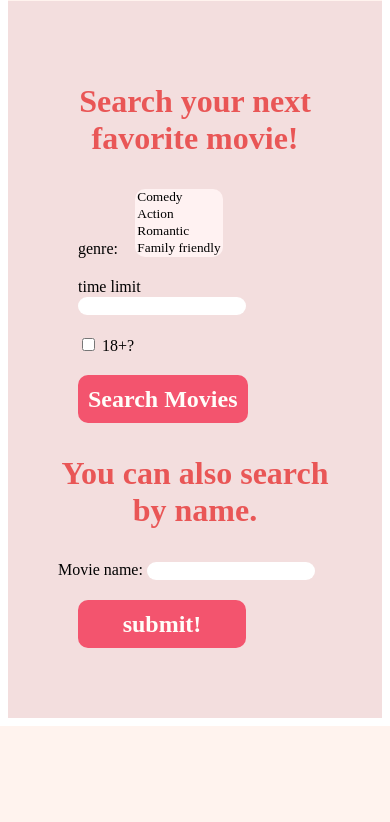
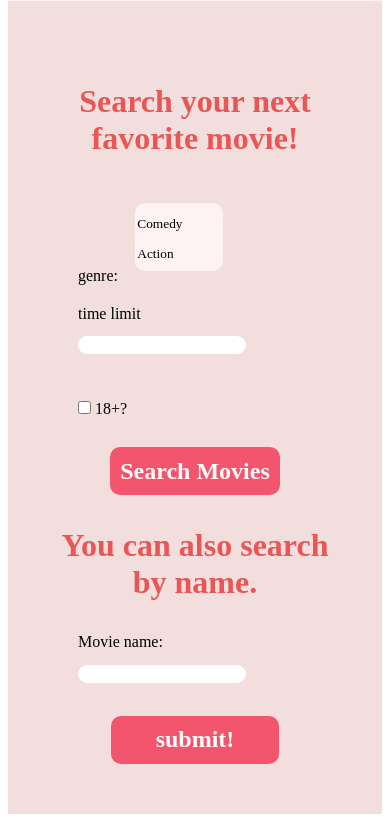
Before and after one commit to noam-y/First-Sight, a Flask app: page / in a window 390 px wide. Shown: the part 1013-1835 px from the top of the page. Before the commit the page ends 1739 px from the top, so only its background shows below. Run offline with Flask 2, Linux system fonts and the light colour scheme; some web fonts are replaced.

Commit message:
Tweaked design to made it more responsive.

```diff
--- a/static/styles/generic-style.css
+++ b/static/styles/generic-style.css
@@ -31,6 +31,10 @@
 
 }
 
+.scrollable{
+    background-color: #fff3ee;
+}
+
 @media screen and (min-width: 600px){
     body{
         display: flex;
@@ -61,4 +65,9 @@
         margin-bottom: 0em;
     }
 
+    .scrollable{
+        max-width: 80%;
+        min-width: 50%;
+    }
+
 }
--- a/static/styles/search-page-style.css
+++ b/static/styles/search-page-style.css
@@ -19,9 +19,6 @@
     flex-flow:column wrap;
 }
 
-.property{
-    margin: 10px 00x
-}
 
 .scrollable{
     display: block;
@@ -61,11 +58,11 @@
     color: #fffdf9;
     font-weight: bold;
     padding:10px;
-    margin: 20px;
     align-self: flex-end;
     font-family: 'Piazzolla', serif;
     font-size: 1.5em;
     display: block;
+    margin:auto;
 
 
 }
@@ -115,6 +112,11 @@
     background-color: #abbcf1;
     transition: all 0.45s ease;
 
+}
+
+form *{
+    align-self: center;
+    margin: 1em auto 1em auto;
 }
 
 
@@ -169,10 +171,7 @@
     }
 
 
-    .property{
-        margin: 10px 00x;
-        display:inline-block;
-    }
+
 
     .scrollable{
         display: flex;
--- a/static/styles/specific-display.css
+++ b/static/styles/specific-display.css
@@ -27,10 +27,13 @@
 
     .scrollable{
         padding: 1em;
+        max-width: 70%;
     }
 
 
-
+    .scrollable *{
+        padding:20px;
+    }
 
 
     .overview{
--- a/templates/index.html
+++ b/templates/index.html
@@ -63,9 +63,12 @@
 
             <h3>You can also search by name.</h3>
             <form action="{{url_for('movie_search')}}" method="POST">
-                <label>Movie name:</label>
-                <input type="text" name="searchtext">
-                <input type="submit"  id="submitbutton" value="submit!">
+                <div class="property">
+                    <label>Movie name:</label>
+                    <input type="text" name="searchtext">
+                </div>
+
+                <input class="property" type="submit"  id="submitbutton" value="submit!">
             </form>
 
         </article>
```
